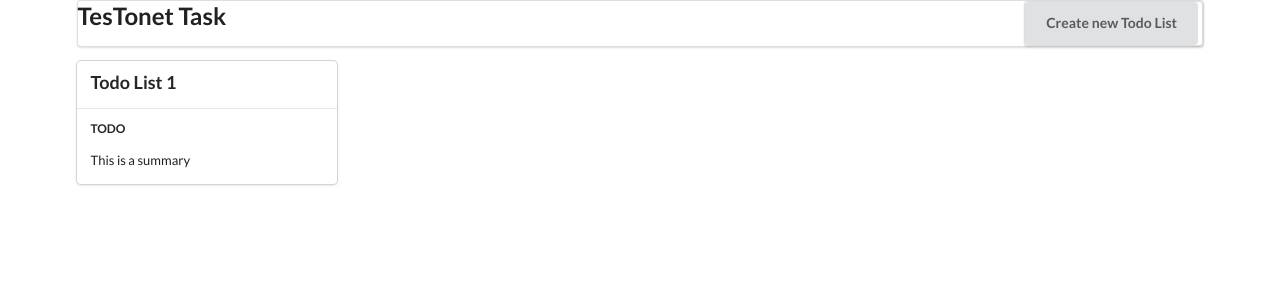
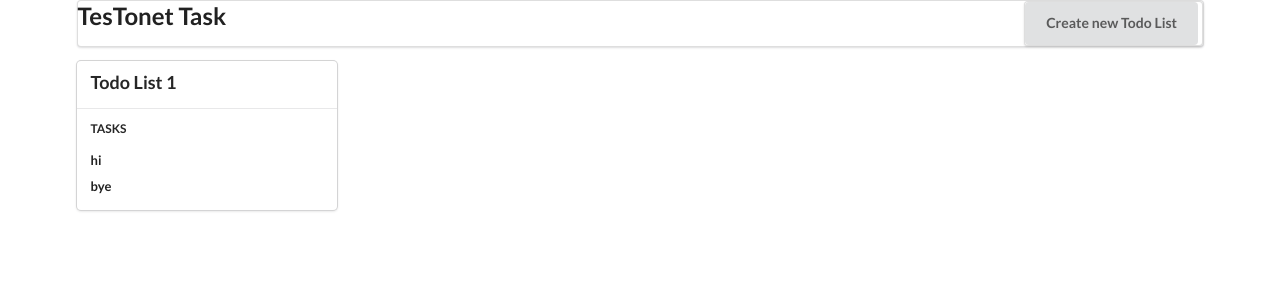
Before and after one commit to mantasoff/tesTonet, a React (Create React App) app: page / in a window 1280 px wide. Shown: the top 300 px of the page. Built offline with nearby package versions, Linux system fonts and the light colour scheme.

Commit message:
Added Todo List snippets

```diff
--- a/src/components/TodoListCard.js
+++ b/src/components/TodoListCard.js
@@ -2,6 +2,25 @@ import React from 'react';
 import history from '../history';
 
 class TodoListCard extends React.Component {
+    renderSnippet = () => {
+        const filteredTodoList = this.props.TodoList.todoList.filter(todo => {
+            if(!todo.isDone) return true;
+            return false;
+        });
+
+        return filteredTodoList.map(todo => {
+            return(
+                <div className="event">
+                    <div className="content">
+                        <div className="summary">
+                            {todo.name}
+                        </div>
+                    </div>
+                </div>
+            );
+        })
+    }
+
     render() {
         return (
             <div className="ui link card" onClick={() => history.push(`/todo/${this.props.TodoList.id}`)}>
@@ -9,13 +28,9 @@ class TodoListCard extends React.Component {
                     <div className="header">{this.props.TodoList.name}</div>
                 </div>
                 <div className="content">
-                    <div className="ui sub header">ToDo</div>
+                    <div className="ui sub header">Tasks</div>
                     <div className="ui small feed">
-                        <div className="content">
-                            <div className="summary">
-                                This is a summary
-                            </div>
-                        </div>
+                        {this.renderSnippet()}
                     </div>
                 </div>
             </div>
```
